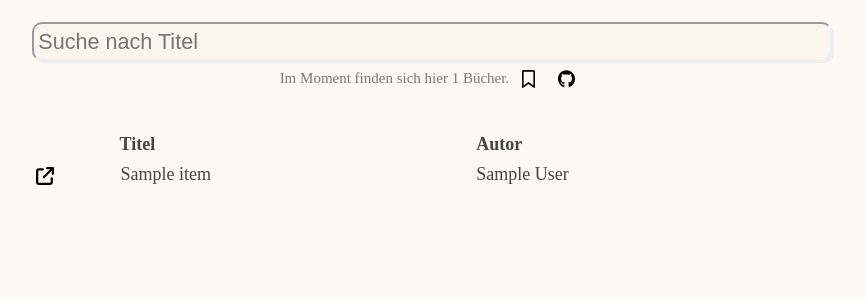
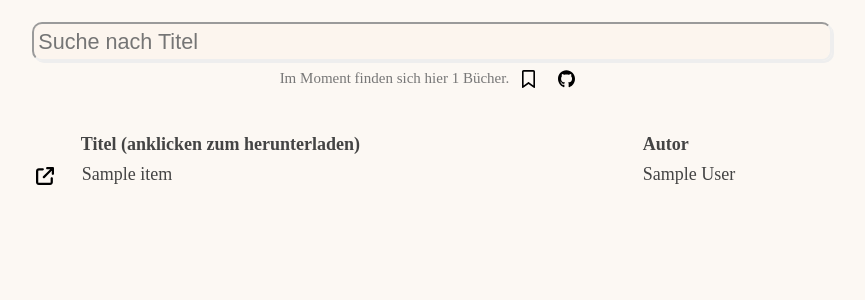
Before and after one commit to eneller/epub2go-web, a Django app: template src/epub2go_web/templates/home.html in a window 1280 px wide. Shown: the part 124-424 px from the top of the page, without its empty margins (208-1073 px from the left). Run offline with Django 5.2, Linux system fonts and the light colour scheme; the template is opened without the code that fills it: most values are stand-ins (such as "Sample title", 1, 10 or a date in 2020).

Commit message:
feat: ui tweaks

```diff
--- a/src/epub2go_web/templates/home.html
+++ b/src/epub2go_web/templates/home.html
@@ -21,7 +21,7 @@
         <thead>
             <tr>
                 <th></th>
-                <th>Titel</th>
+                <th>Titel (anklicken zum herunterladen)</th>
                 <th>Autor</th>
             </tr>
         </thead>
--- a/src/epub2go_web/templates/index.html
+++ b/src/epub2go_web/templates/index.html
@@ -6,14 +6,12 @@
     <meta charset="UTF-8">
     <meta name="viewport" content="width=device-width,initial-scale=1.0" >
     <link rel="stylesheet" type="text/css" href="{% static 'styles.css' %}">
-
     <link rel="icon" type="image/png" href="{% static '/favicon/favicon-96x96.png' %}" sizes="96x96" />
     <link rel="icon" type="image/svg+xml" href="{% static '/favicon/favicon.svg' %}" />
     <link rel="shortcut icon" href="{% static '/favicon/favicon.ico' %}" />
     <link rel="apple-touch-icon" sizes="180x180" href="{% static '/favicon/apple-touch-icon.png' %}" />
     <meta name="apple-mobile-web-app-title" content="epub2go" />
     <link rel="manifest" href="{% static 'site.webmanifest' %}" />
-
 </head>
 <body>
     <header>
```
Lines whose indentation alone changed are shown as unchanged.
